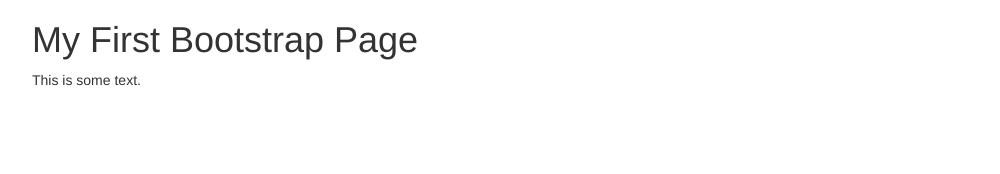
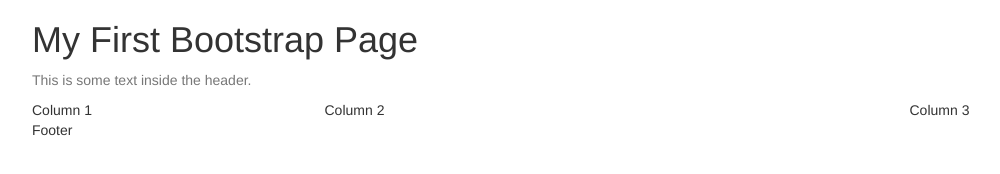
Before and after one commit to YetAnotherJonWilson/bootstrap_playground, a plain HTML site: page index.html in a window 1280 px wide. Shown: the whole page, without its empty margins (38-1038 px from the left). Drawn offline with nearby package versions, Linux system fonts and the light colour scheme.

Commit message:
first simple changes

```diff
--- a/index.html
+++ b/index.html
@@ -11,8 +11,21 @@
 <body>
 
 <div class="container">
-  <h1>My First Bootstrap Page</h1>
-  <p>This is some text.</p>
+
+    <div class="row">
+    <header class="col-lg-12 col-md-12 col-sm-12 col-es-12">
+      <h1>My First Bootstrap Page</h1>
+      <p class="text-muted">This is some text inside the header.</p>
+    </header>
+    </div>
+<div class="row">
+  <div class="col-lg-3 col-md-3 col-sm-12 col-es-12">Column 1</div>
+  <div class="col-lg-6 col-md-6 col-sm-12 col-es-12">Column 2</div>
+  <div class="col-lg-3 col-md-3 col-sm-12 col-es-12">Column 3</div>
+</div>
+<div class="row">
+  <div class="col-lg-12 col-md-12 col-sm-12 col-es-12">Footer</div>
+</div>
 </div>
 
 </body>
```
